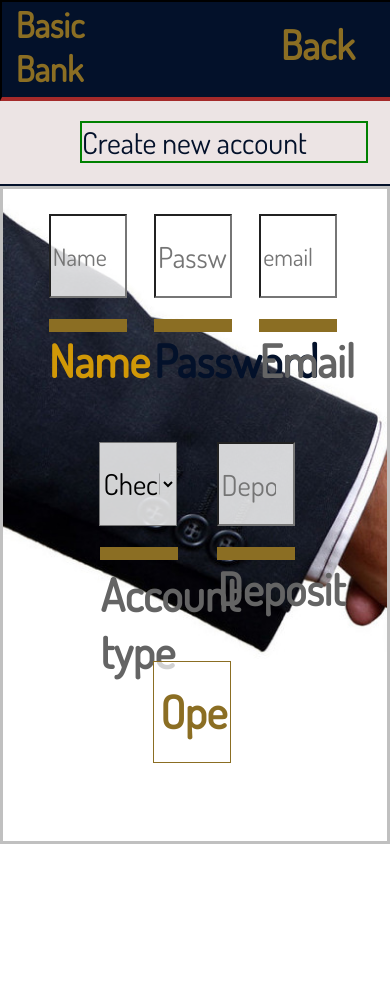
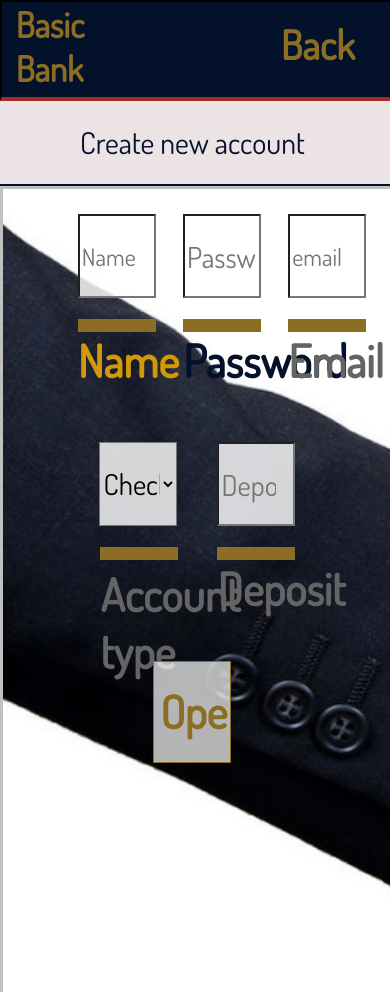
Before and after one commit to cyberstizz/basicbank, a React (Create React App) app: page /create in a window 390 px wide. Shown: the top 992 px of the page. Built offline with nearby package versions, Linux system fonts and the light colour scheme; a web font is replaced by a local one.

Commit message:
added a widht and height of 100% on the creaateabottomsection

```diff
--- a/src/components/Create.css
+++ b/src/components/Create.css
@@ -18,13 +18,13 @@ height: 62rem;
 }
 
 .createNewAccountHeader{
-    border: solid 2px green;
     width: 18rem;
     margin: 0 auto;
 }
 
 .createbottomsection{
-
+    width: 100%;
+    height: 100%;
 }
 
 .createNewAccountForm{
```
